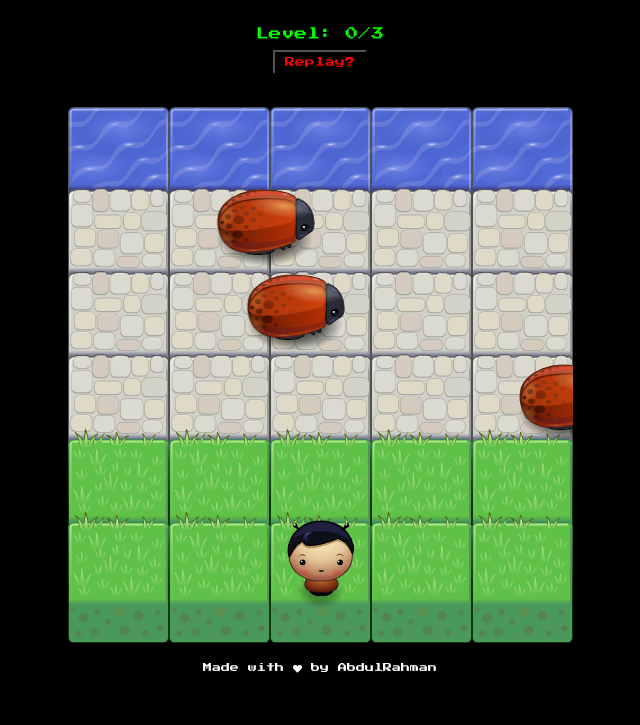
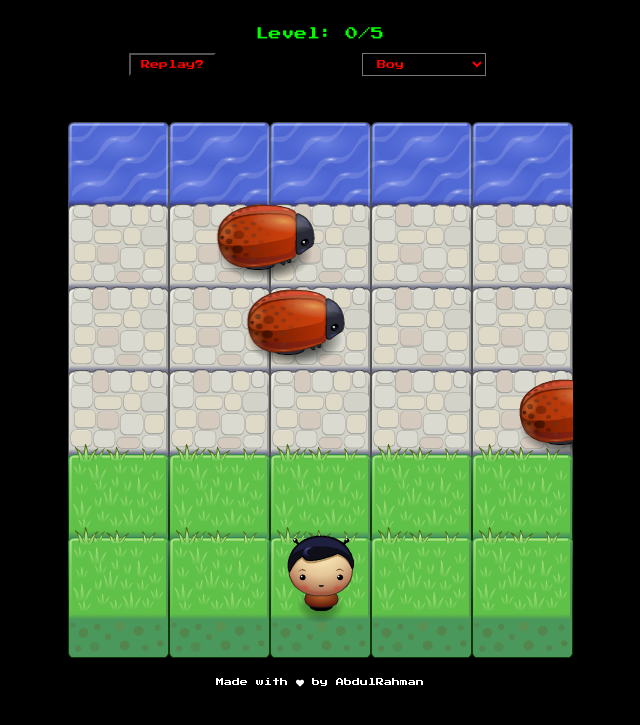
Before and after one commit to Abdul-al5aldi/FEND_Udacity_3_ArcadeGame, a plain HTML site: page index.html in a window 1280 px wide. Shown: the part 55-780 px from the top of the page, without its empty margins (320-960 px from the left). Drawn offline with Linux system fonts and the light colour scheme.

Commit message:
Add characters

```diff
--- a/css/style.css
+++ b/css/style.css
@@ -2,11 +2,12 @@ body {
     text-align: center;
     background: #000;
     font-family: 'Press Start 2P', cursive;
+    color: white;
 }
 
 .wrap {
     width: 505px;
-    height: 30px;
+    height: 45px;
     text-align: center;
     margin: 0 auto;
     padding: 0px 0px 0px 0px;
@@ -31,7 +32,7 @@ h1 {
     border: 2;
     background: #000;
     color: #F00;
-    font-size: 10px;
+    font-size: 9px;
     font-family: 'Press Start 2P', cursive;
     text-decoration: none;
     white-space: nowrap;
@@ -53,10 +54,10 @@ h1 {
 
 footer {
     color: white;
-    margin-bottom: 6px;
+    margin-bottom: 5px;
     margin-top: 0px;
     padding-top: 0px;
-    font-size: 9px;
+    font-size: 8px;
 }
 
 footer a {
@@ -73,3 +74,21 @@ a {
     text-decoration: none;
     color: inherit;
 }
+
+table {
+    width: 100%;
+}
+
+#char-list {
+    padding: 5px 10px 5px 10px;
+    margin: 0px 0px 0px 0px;
+    display: inline-block;
+    border: 2;
+    background: #000;
+    color: #F00;
+    font-size: 9px;
+    font-family: 'Press Start 2P', cursive;
+    text-decoration: none;
+    white-space: nowrap;
+    line-height: 1;
+    cursor: pointer;}
--- a/index.html
+++ b/index.html
@@ -1,23 +1,46 @@
 <!DOCTYPE html>
 <html>
+
 <head>
     <meta charset="UTF-8">
     <title>Bugs Game</title>
     <link rel="stylesheet" href="css/style.css">
     <link href="https://fonts.googleapis.com/css?family=Press+Start+2P" rel="stylesheet">
-    <link href="https://maxcdn.bootstrapcdn.com/font-awesome/4.7.0/css/font-awesome.min.css" rel="stylesheet" integrity="sha384-wvfXpqpZZVQGK6TAh5PVlGOfQNHSoD2xbE+QkPxCAFlNEevoEH3Sl0sibVcOQVnN" crossorigin="anonymous">
+    <link href="https://maxcdn.bootstrapcdn.com/font-awesome/4.7.0/css/font-awesome.min.css" rel="stylesheet"
+        integrity="sha384-wvfXpqpZZVQGK6TAh5PVlGOfQNHSoD2xbE+QkPxCAFlNEevoEH3Sl0sibVcOQVnN" crossorigin="anonymous">
 </head>
+
 <body>
     <h1>Bugs Game</h1>
 
-    <div class = "wrap">
+    <div class="wrap">
         <div class="level-text">
-              Level: <span>0</span>/3
+            Level: <span>0</span>/5
         </div>
         <div class="win-text">
         </div>
+
+        <table>
+            <tr>
+                <td>
                     <button class="reload" name="replay" type="button">Replay?</button>
+                </td>
+                <td>
+                    <select id="char-list">
+                        <option value="char-boy">Boy</option>
+                        <option value="char-cat-girl">Cat Girl</option>
+                        <option value="char-horn-girl">Horn Girl</option>
+                        <option value="char-pink-girl">Pink Girl</option>
+                    </select>
+                </td>
+            </tr>
+
+        </table>
+
     </div>
+
+
+
     <script src="js/resources.js"></script>
     <script src="js/app.js"></script>
     <script src="js/engine.js"></script>
@@ -27,4 +50,5 @@
     </footer>
 
 </body>
+
 </html>
--- a/js/app.js
+++ b/js/app.js
@@ -49,10 +49,10 @@ Enemy.prototype.render = function () {
 // This class requires an update(), render() and
 // a handleInput() method.
 
-var Player = function (x, y) {
+var Player = function (x, y, sprite) {
     this.x = x;
     this.y = y;
-    this.sprite = 'images/char-boy.png';
+    this.sprite = sprite;
     this.height = 75;
     this.width = 65;
 }
@@ -66,13 +66,14 @@ Player.prototype.update = function () {
         this.x = 202;
         this.y = 400;
 
-        if ( level == 1 )
+        if ( level == 5 )
             win();
     }
 }
 
 Player.prototype.render = function () {
     ctx.drawImage(Resources.get(this.sprite), this.x, this.y);
+
 }
 
 Player.prototype.handleInput = function (direction) {
@@ -111,7 +112,7 @@ const enemyPosition = [55, 140, 230];
 
 
 
-const player = new Player(202, 400);
+let player = new Player(202, 400, 'images/char-boy.png');
 
 let allEnemies = enemyPosition.map((y, index) => {
     return new Enemy((-100 * (index + 1)), y);
@@ -142,3 +143,10 @@ function reset() {
 
 console.log("Listen ...")
 document.querySelector(".reload").addEventListener('click', reset, true);
+
+
+
+function listQ(){
+    player.sprite = 'images/' + this.value + '.png';
+}
+document.getElementById("char-list").onchange = listQ;
--- a/js/engine.js
+++ b/js/engine.js
@@ -173,7 +173,10 @@ var Engine = (function(global) {
         'images/water-block.png',
         'images/grass-block.png',
         'images/enemy-bug.png',
-        'images/char-boy.png'
+        'images/char-boy.png',
+        'images/char-cat-girl.png',
+        'images/char-horn-girl.png',
+        'images/char-pink-girl.png'
     ]);
     Resources.onReady(init);
 
```
Lines whose indentation alone changed are shown as unchanged.
